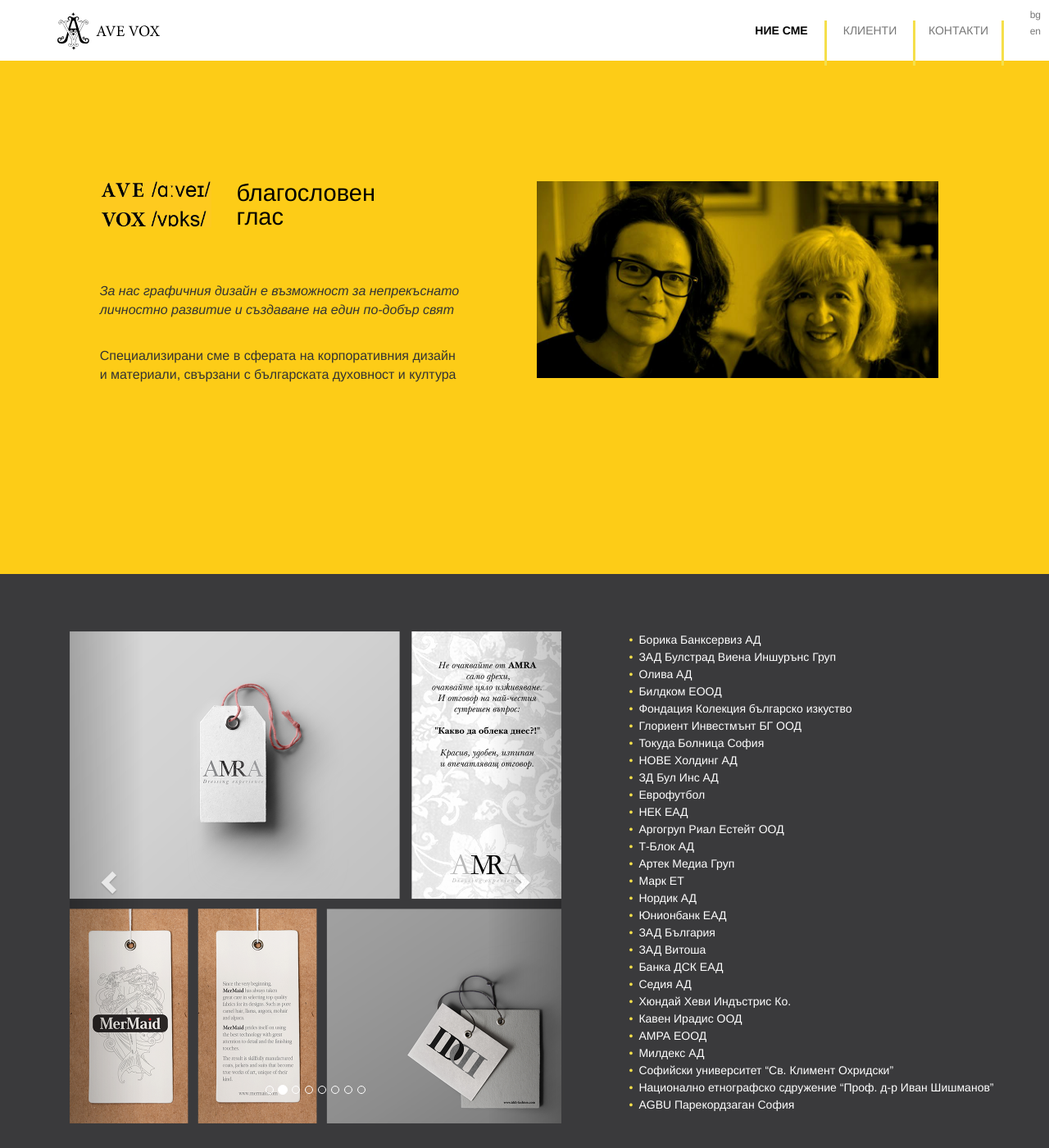
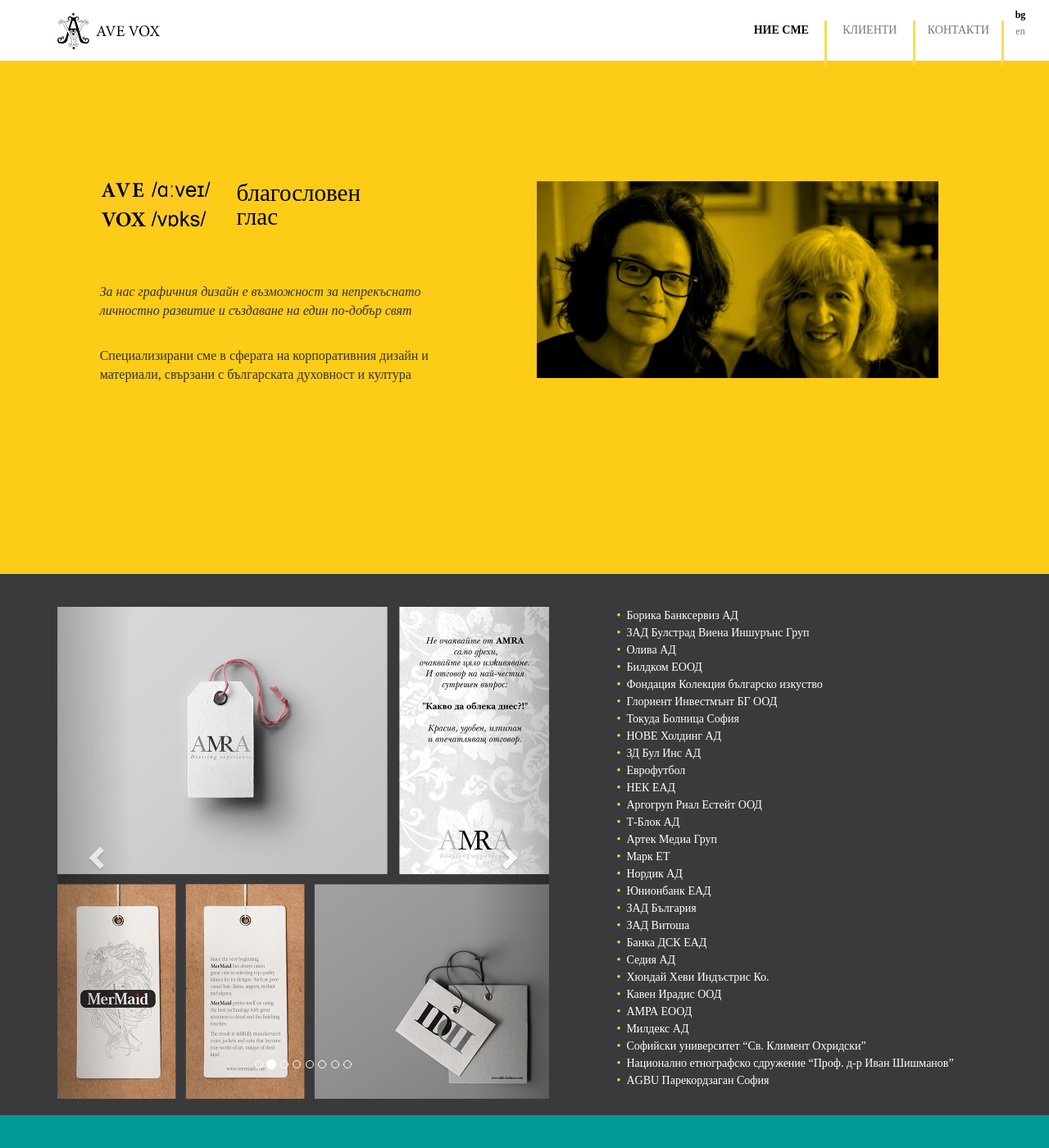
Before and after one commit to avevoxdesign/avevox, a Jekyll site: the page built from index.html, in a window 1280 px wide and 1400 px high. Shown: the whole window at 82% size. Built offline with Jekyll 4.4.1, drawn with Linux system fonts in a browser that asks for light colours.

Commit message:
font. etc

```diff
--- a/index.html
+++ b/index.html
@@ -66,7 +66,7 @@
     </div>
 </section>
 
-<section id="project" class="project gray-section features" style="background-color: rgb(58, 58, 60); min-height: 700px; padding: 70px;">
+<section id="project" class="project gray-section features" style="background-color: rgb(58, 58, 60); padding-top: 40px;">
     <div class="container" id="i18_projects">
         <div class="row">
             <div class="col-sm-7 col-xs-12">
@@ -163,7 +163,7 @@
 </section>
 
 
-<section id="link" class="contact features" style="background-color: #009994; min-height: 700px;">
+<section id="link" class="contact features" style="background-color: #009994;">
     <div class="container" id="i18_link">
         <div class="row m-b-lg">
             <div class="col-lg-12 text-center">
@@ -260,8 +261,8 @@
                 $('#i18_career').i18n();
                 $('#i18_blog').i18n();
                 $('#i18_link').i18n();
-                // $('.set_en').addClass('active');
-                // $('.set_bg').removeClass('active');
+                $('.set_en').addClass('active');
+                $('.set_bg').removeClass('active');
             });
         });
         $('.set_bg').on('click', function (){
@@ -275,8 +276,8 @@
                 $('#i18_career').i18n();
                 $('#i18_blog').i18n();
                 $('#i18_link').i18n();
-                // $('.set_bg').addClass('active');
-                // $('.set_en').removeClass('active');
+                $('.set_bg').addClass('active');
+                $('.set_en').removeClass('active');
             });
         });
     });
--- a/static/css/custom.css
+++ b/static/css/custom.css
@@ -1,7 +1,22 @@
+@font-face {
+  font-family: 'myriad_pro';
+  src: font-url('fonts/myriad_pro.ttf') format('truetype');
+  font-weight: normal;
+  font-style: normal;
+}
+
+body {
+  font-family: 'myriad_pro';
+  display: inline-block;
+  text-align: left;
+  width: 100%;
+}
+
 section#about_me,
 section#link {
   display: table;
   width: 100%;
+  min-height: 700px;
 }
 
 section#about_me .container,
@@ -31,7 +46,7 @@
 
 .nav > li:last-of-type > a {
   min-width: 60px;
-  text-align: right;
+  text-align: center;
 }
 
 
@@ -88,9 +103,9 @@
 }
 
 section#project ul {
-    padding-left: 14px;
-    list-style: none;
-    color: white;
+  padding-left: 14px;
+  list-style: none;
+  color: white;
 }
 section#project ul li {
   line-height: 21px;
@@ -121,4 +136,9 @@
     padding-top: 2px !important;
     height: auto !important;
   }
+
+  section#about_me,
+  section#link {
+    min-height: 300px;
+  }
 }
```
Also changed, not shown: other parts of index.html (+1 -0 lines), bower_components/bootstrap/dist/css/bootstrap.min.css, static/fonts/myriad_pro.ttf (added), 4 other files.
